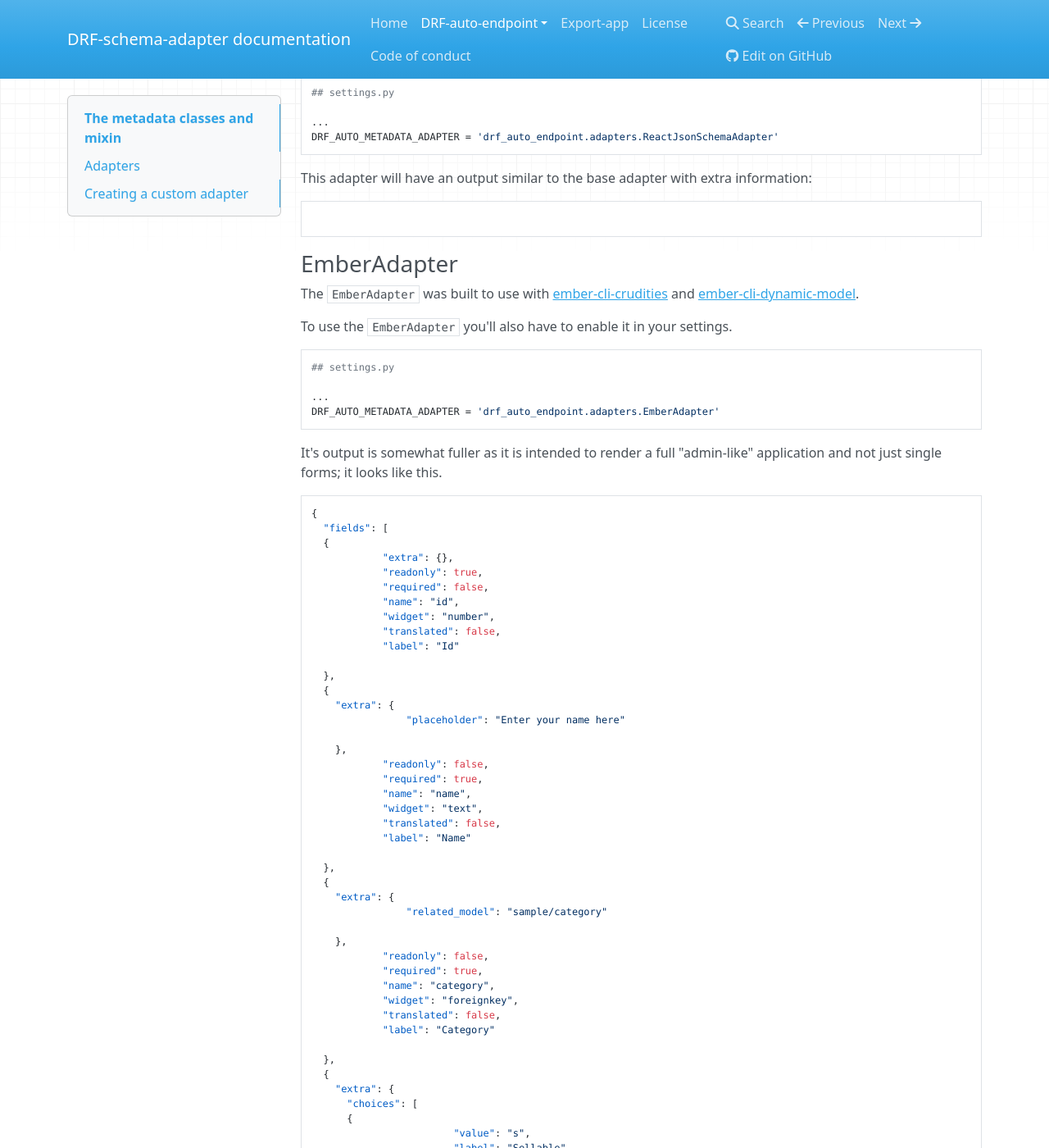
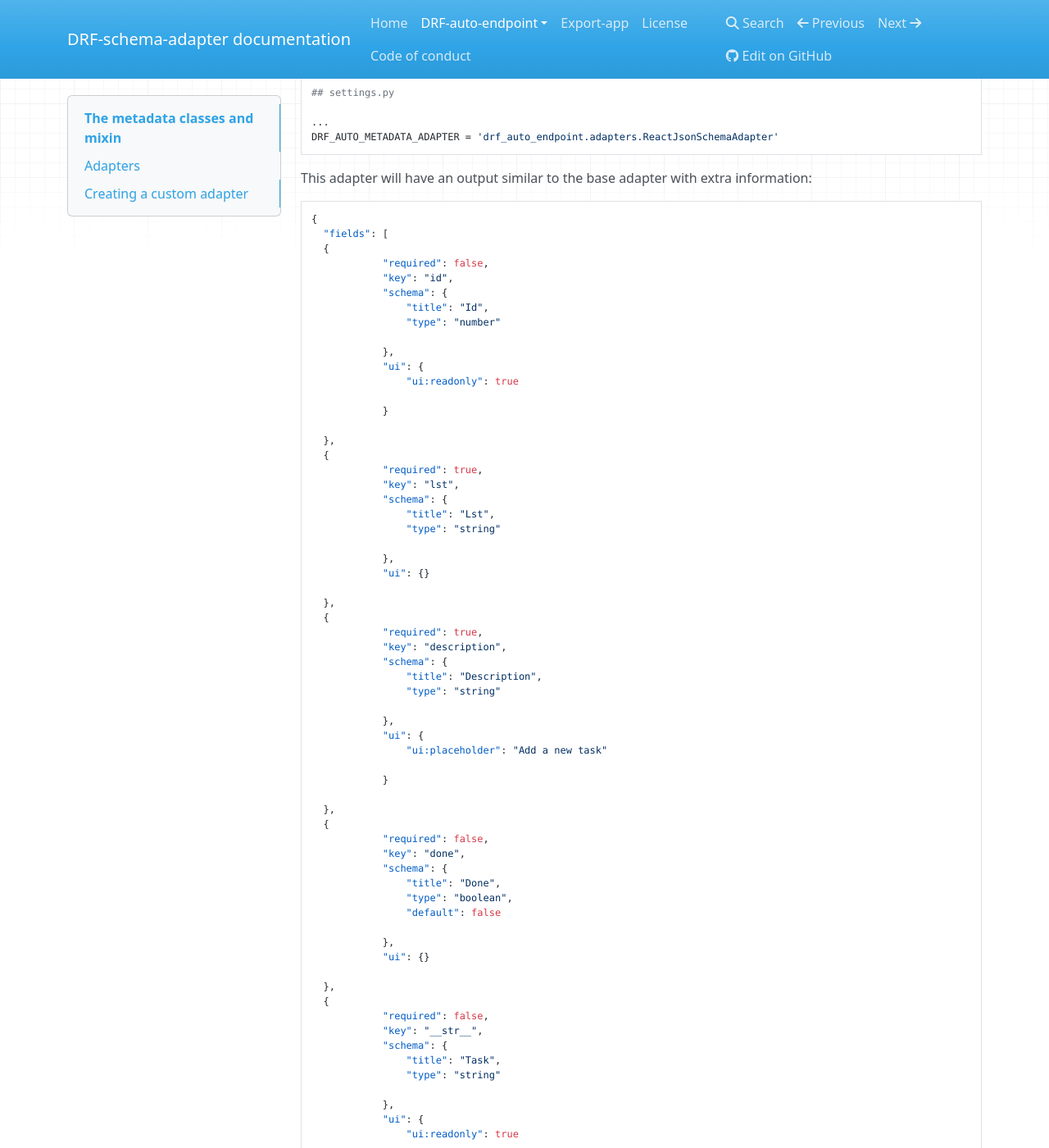
Before and after one commit to drf-forms/drf-schema-adapter, an MkDocs documentation site: the page built from docs/drf_auto_endpoint/metadata.md, in a window 1280 px wide and 1400 px high, scrolled down 4601 px. Shown: the whole window at 82% size. Built offline with MkDocs 1.6.1, drawn with Linux system fonts in a browser that asks for light colours; nearby versions of some CDN libraries; old or Windows-style settings are respelled for this version of MkDocs; some of the changed text lies outside the part shown.

Commit message:
:book: ReactJsonFormAdapter output

````diff
--- a/docs/drf_auto_endpoint/metadata.md
+++ b/docs/drf_auto_endpoint/metadata.md
@@ -262,7 +262,104 @@ DRF_AUTO_METADATA_ADAPTER = 'drf_auto_endpoint.adapters.ReactJsonSchemaAdapter'
 This adapter will have an output similar to the base adapter with extra information:
 
 ```
+{
+  "fields": [
+  {
+            "required": false,
+            "key": "id",
+            "schema": {
+                "title": "Id",
+                "type": "number"
 
+            },
+            "ui": {
+                "ui:readonly": true
+
+            }
+
+  },
+  {
+            "required": true,
+            "key": "lst",
+            "schema": {
+                "title": "Lst",
+                "type": "string"
+
+            },
+            "ui": {}
+
+  },
+  {
+            "required": true,
+            "key": "description",
+            "schema": {
+                "title": "Description",
+                "type": "string"
+
+            },
+            "ui": {
+                "ui:placeholder": "Add a new task"
+
+            }
+
+  },
+  {
+            "required": false,
+            "key": "done",
+            "schema": {
+                "title": "Done",
+                "type": "boolean",
+                "default": false
+
+            },
+            "ui": {}
+
+  },
+  {
+            "required": false,
+            "key": "__str__",
+            "schema": {
+                "title": "Task",
+                "type": "string"
+
+            },
+            "ui": {
+                "ui:readonly": true
+
+            }
+
+  }
+
+  ],
+  "schema": {
+        "type": "object",
+        "properties": {
+          "description": {
+                "title": "Description",
+                "type": "string"
+
+          }
+
+        },
+        "required": [
+            "description"
+
+        ]
+
+  },
+  "ui": {
+    "description": {
+            "ui:placeholder": "Add a new task"
+
+    },
+    "ui:order": [
+            "description"
+
+    ]
+
+  }
+
+}
 ```
 
 ### EmberAdapter
````
